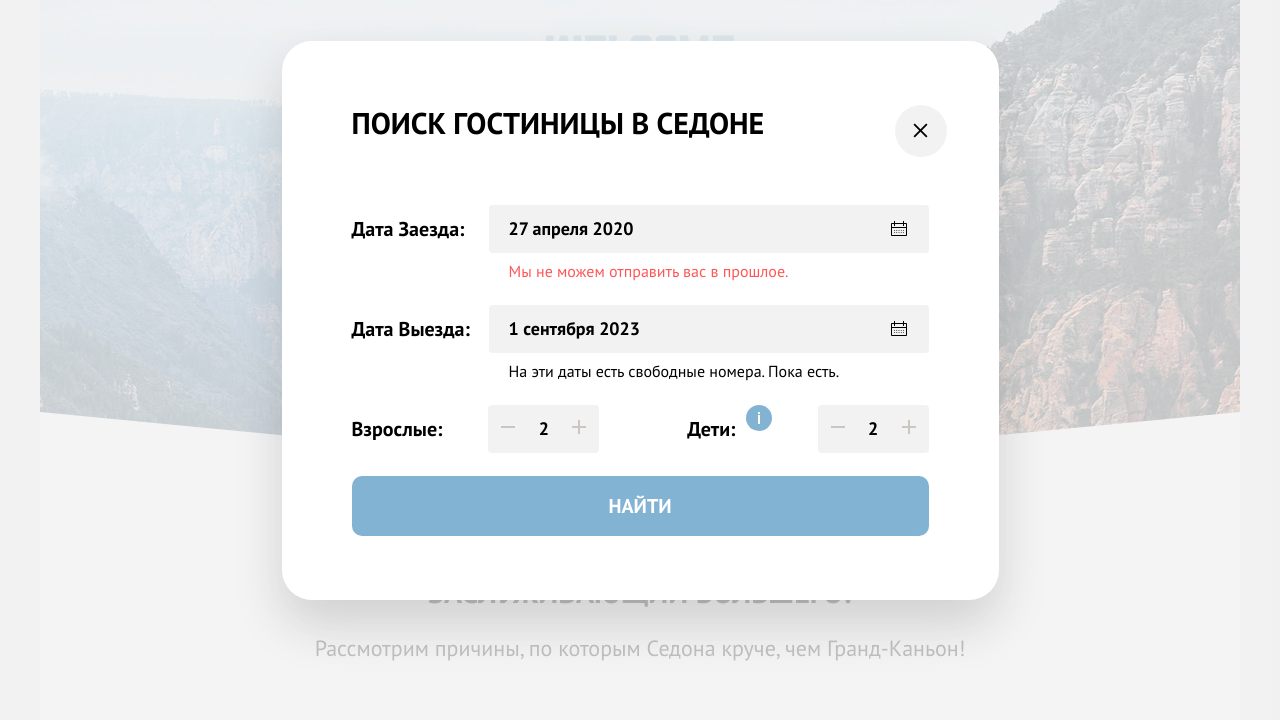
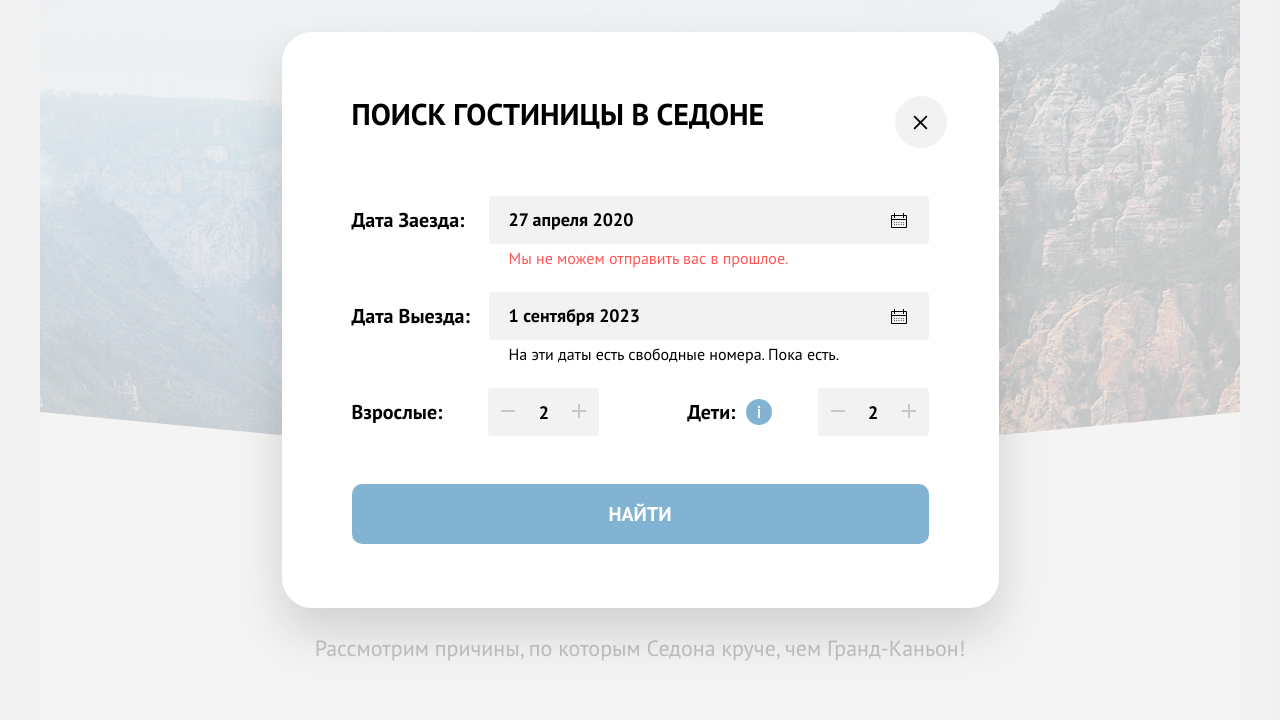
Before and after one commit to htmlacademy-htmlcss/2472273-sedona-39, a plain HTML site: page modal.html in a window 1280 px wide. Shown: the part 80-800 px from the top of the page. Drawn offline with Linux system fonts and the light colour scheme.

Commit message:
Add files via upload

```diff
--- a/styles/styles.css
+++ b/styles/styles.css
@@ -1,4 +1,4 @@
-/* Подключение шрифтов */
+/* Fonts */
 @font-face {
   font-family: "PT Sans";
   font-style: normal;
@@ -25,7 +25,7 @@ html {
   height: 100%;
 }
 
-body{
+body {
   margin: 0;
   min-height: 100%;
   font-family: "PT Sans", "Arial", sans-serif;
@@ -107,7 +107,7 @@ body{
 }
 
 .active-button:hover,
-.active-button:focus{
+.active-button:focus {
   background-color: rgba(108, 158, 66, 1);
 }
 
@@ -271,8 +271,9 @@ body{
   padding-top: 51px;
   background-image: url("../images/hero.jpg");
   background-repeat: no-repeat;
-  background-size: 100% auto;
+  background-size: cover;
   background-color: rgba(230, 230, 230, 1);
+  background-position: center bottom;
 }
 
 .section-header-description {
@@ -416,21 +417,21 @@ background-color: rgba(255, 255, 255, 1);
   line-height: 21px;
 }
 
-.services-housing::before{
+.services-housing::before {
   content: url("../images/icons/house.svg");
   width: 75px;
   height: 72px;
   margin-bottom: 30px;
 }
 
-.services-food::before{
+.services-food::before {
   content: url("../images/icons/food.svg");
   width: 75px;
   height: 72px;
   margin-bottom: 30px;
 }
 
-.services-souvenirs::before{
+.services-souvenirs::before {
   content: url("../images/icons/souvenirs.svg");
   width: 64px;
   height: 76px;
@@ -472,7 +473,7 @@ background-color: rgba(255, 255, 255, 1);
   min-height: 415px;
   padding: 96px 258px 104px;
   text-align: center;
-  color: rgba(255, 255, 255, 1);
+  color: rgba(117, 97, 87, 1);
   background-image: url("../images/subscribe.jpg");
   background-repeat: no-repeat;
   background-size: 100% auto;
@@ -593,7 +594,7 @@ background-color: rgba(255, 255, 255, 1);
 }
 
 .footer-phone-link:hover,
-.footer-phone-link:focus{
+.footer-phone-link:focus {
   color: rgba(117, 97, 87, 1);
 }
 
@@ -999,7 +1000,7 @@ align-items: center;
   list-style: none;
 }
 
-.card-grid-toggle{
+.card-grid-toggle {
   display: flex;
   align-items: center;
   min-width: 48px;
@@ -1108,7 +1109,7 @@ align-items: center;
   list-style: none;
 }
 
-.pagination-link{
+.pagination-link {
   display: block;
   min-width: 60px;
   min-height: 60px;
@@ -1238,8 +1239,6 @@ align-items: center;
   display: flex;
   justify-content: space-between;
   flex-wrap: wrap;
-  /* margin: 0 0 48px; */
-  margin-bottom: 23px;
 }
 
 .children {
@@ -1283,15 +1282,10 @@ align-items: center;
 }
 
 .form-warning {
-  /* position: absolute;
-  left: 0;
-  bottom: 0; */
-  width: 100%;
-  margin-top: 4px;
+  width: 440px;
   padding: 4px 20px 0;
   font-size: 16px;
   line-height: 21px;
-  /* transform: translateY(100%); */
 }
 
 .form-warning-error {
@@ -1299,7 +1293,6 @@ align-items: center;
 }
 
 .field-group-content {
-  /* position: relative; */
   display: flex;
   flex-direction: column;
   min-height: 69px;
@@ -1317,6 +1310,7 @@ align-items: center;
 }
 
 .label-input {
+  margin-bottom: 48px;
   padding: 12px 0;
   font-family: "PT Sans", "Arial", sans-serif;
   font-size: 20px;
@@ -1416,6 +1410,7 @@ input::-webkit-inner-spin-button {
   display: block;
   width: 26px;
   height: 26px;
+  margin-top: 11px;
   padding: 7px 12px;
   background-color: rgba(131, 179, 211, 1);
   border: none;
@@ -1425,8 +1420,8 @@ input::-webkit-inner-spin-button {
 
 .tooltip-text {
   position: absolute;
-  top: 85%;
-  left: 50%;
+  top: 40%;
+  left: 45%;
   z-index: 1;
   transform: translateX(-50%);
   display: none;
```
